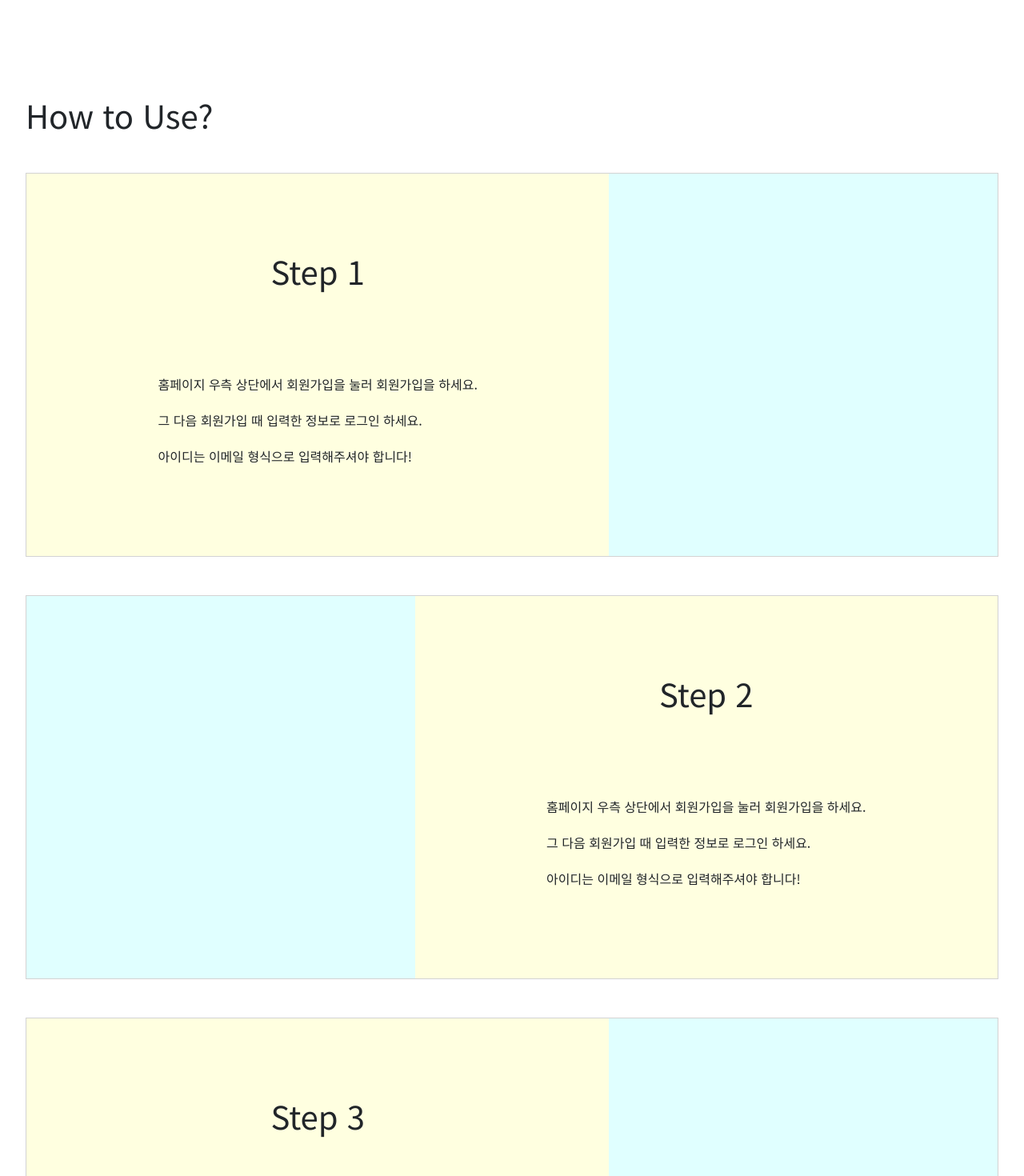
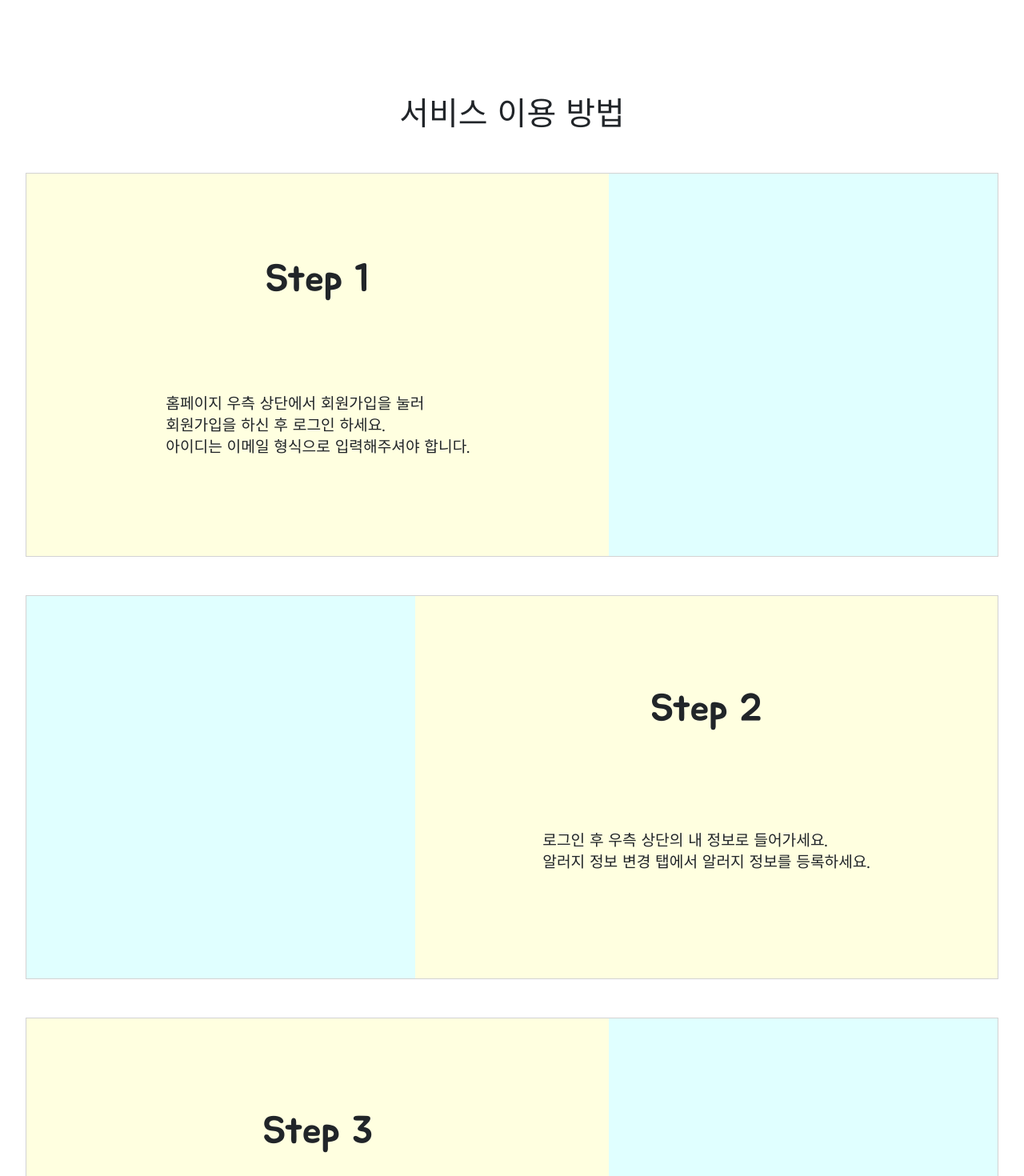
Before and after one commit to hi1004/Food-Search-App, a Nuxt app: page / in a window 1280 px wide. Shown: the part 760-2230 px from the top of the page at 80% size. Built offline with nearby package versions, Linux system fonts and the light colour scheme; grey boxes are pictures that could not be loaded; what vue-infinite-loading would draw is missing.

Commit message:
update guide section

```diff
--- a/App/components/Home/Guide.vue
+++ b/App/components/Home/Guide.vue
@@ -2,7 +2,7 @@
   <section class="guide-section">
     <div class="container">
       <div class="guide-title-section">
-        <h1>How to Use?</h1>
+        <h1>서비스 이용 방법</h1>
       </div>
       <div class="guide-step">
         <div class="guide-img-section">
@@ -12,9 +12,9 @@
             Step 1
           </h1>
           <p class="step-instruction">
-            홈페이지 우측 상단에서 회원가입을 눌러 회원가입을 하세요. <br /><br />
-            그 다음 회원가입 때 입력한 정보로 로그인 하세요. <br /><br />
-            아이디는 이메일 형식으로 입력해주셔야 합니다!
+            홈페이지 우측 상단에서 회원가입을 눌러<br />
+            회원가입을 하신 후 로그인 하세요. <br />
+            아이디는 이메일 형식으로 입력해주셔야 합니다.
           </p>
         </div>
       </div>
@@ -26,9 +26,8 @@
             Step 2
           </h1>
           <p class="step-instruction">
-            홈페이지 우측 상단에서 회원가입을 눌러 회원가입을 하세요. <br /><br />
-            그 다음 회원가입 때 입력한 정보로 로그인 하세요. <br /><br />
-            아이디는 이메일 형식으로 입력해주셔야 합니다!
+            로그인 후 우측 상단의 내 정보로 들어가세요. <br />
+            알러지 정보 변경 탭에서 알러지 정보를 등록하세요.
           </p>
         </div>
       </div>
@@ -40,9 +39,8 @@
             Step 3
           </h1>
           <p class="step-instruction">
-            홈페이지 우측 상단에서 회원가입을 눌러 회원가입을 하세요. <br /><br />
-            그 다음 회원가입 때 입력한 정보로 로그인 하세요. <br /><br />
-            아이디는 이메일 형식으로 입력해주셔야 합니다!
+            돋보기 아이콘을 눌러 검색 섹션으로 이동한 후 <br />
+            알러지 체크를 원하는 상품의 이름을 검색해주세요.
           </p>
         </div>
       </div>
@@ -54,9 +52,9 @@
             Step 4
           </h1>
           <p class="step-instruction">
-            홈페이지 우측 상단에서 회원가입을 눌러 회원가입을 하세요. <br /><br />
-            그 다음 회원가입 때 입력한 정보로 로그인 하세요. <br /><br />
-            아이디는 이메일 형식으로 입력해주셔야 합니다!
+            사용자의 알러지 유발성분 포함 여부를 알려드립니다!<br />
+            알러지 정보가 표기되지 않은 상품은 ?가 표시됩니다.<br />
+            로그인을 하지 않은 경우 서비스가 제공되지 않습니다.
           </p>
         </div>
       </div>
@@ -73,6 +71,10 @@
 <style lang="scss" scoped>
   .guide-section {
     padding: 5rem 0;
+    font-family: "Jua", sans-serif;
+    .guide-title-section {
+      text-align: center;
+    }
     .guide-step {
       border: 1px solid lightgray;
       background: lightpink;
@@ -82,6 +84,20 @@
       margin: 3rem 0;
       &:nth-child(2n) {
         flex-direction: row-reverse;
+        @include media-breakpoint-down(xl) {
+          height: 50rem;
+          flex-direction: column;
+        }
+        @include media-breakpoint-down(sm) {
+          height: 35rem;
+        }
+      }
+      @include media-breakpoint-down(xl) {
+        height: 50rem;
+        flex-direction: column;
+      }
+      @include media-breakpoint-down(sm) {
+        height: 35rem;
       }
       .guide-img-section {
         height: 100%;
@@ -97,6 +113,21 @@
         flex-direction: column;
         justify-content: space-evenly;
         align-items: center;
+        @include media-breakpoint-down(xl) {
+          flex: 1;
+        }
+        .step-title {
+          font-size: 3rem;
+          @include media-breakpoint-down(sm) {
+            font-size: 2rem;
+          }
+        }
+        .step-instruction {
+          font-size: 1.2rem;
+          @include media-breakpoint-down(sm) {
+            font-size: 1rem;
+          }
+        }
       }
     }
   }
--- a/App/components/Home/HeadLine.vue
+++ b/App/components/Home/HeadLine.vue
@@ -36,13 +36,19 @@
         span {
           color: #1bff22;
         }
+        @include media-breakpoint-down(sm) {
+          font-size: 2rem;
+        }
       }
       p {
         margin: 30px 0;
         color: $white;
-         font-family: 'Noto Sans KR', 'Roboto', sans-serif;
-         text-align: center;
-         opacity: 0.9;
+        font-family: 'Noto Sans KR', 'Roboto', sans-serif;
+        text-align: center;
+        opacity: 0.9;
+        @include media-breakpoint-down(sm) {
+          font-size: 0.8rem;
+        }
       }
 
       /* SEARCH */
```
